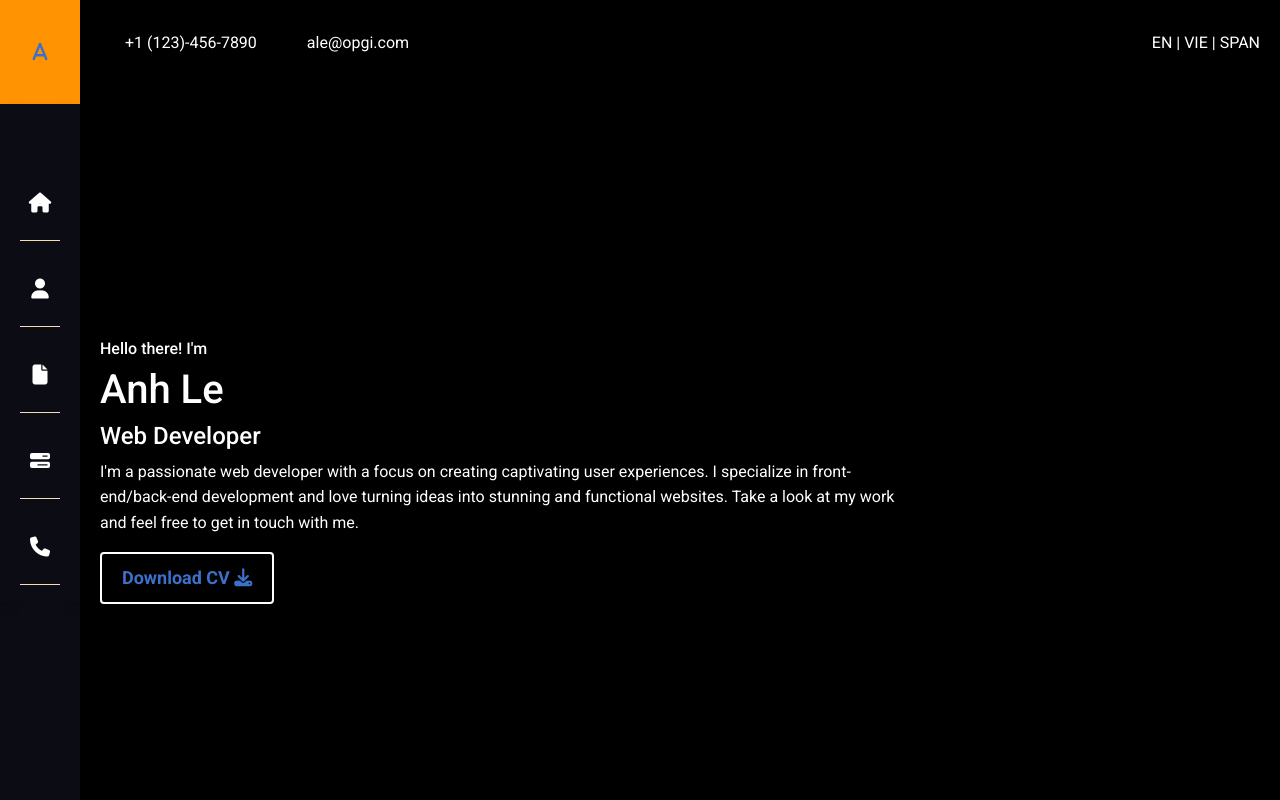
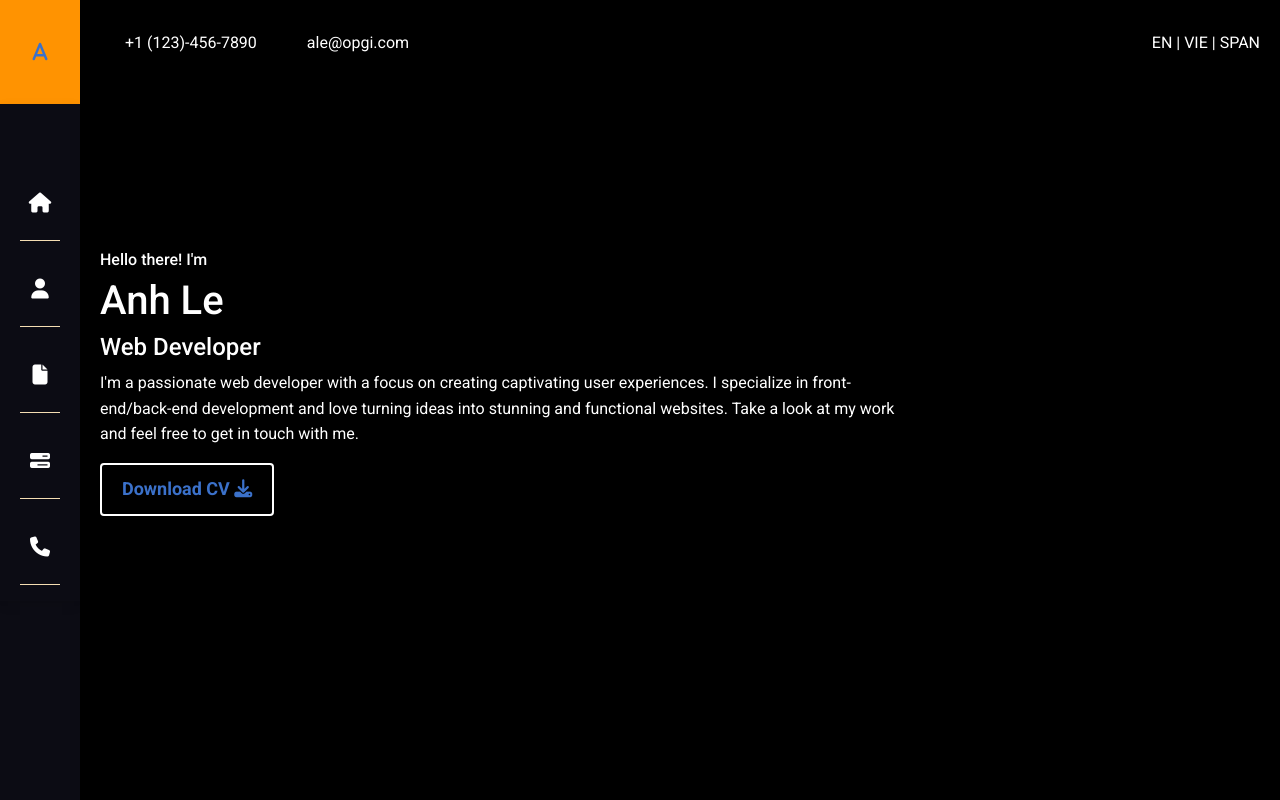
Before and after one commit to rapityyy/reactPortfolio, a React (Create React App) app in the folder reactportfolio/: page / in a window 1280 px wide. Shown: the top 800 px of the page. Built offline with nearby package versions, Linux system fonts and the light colour scheme.

Commit message:
current updated with Firestore update

```diff
--- a/reactportfolio/src/pages/Home.js
+++ b/reactportfolio/src/pages/Home.js
@@ -25,7 +25,7 @@ function Home() {
       </div>
 
       <div className='main-content home-main-content'>
-        <div className='main-content-inner'>
+        <div className='main-content-inner home-container-inner'>
 
           <h6>Hello there! I'm </h6>
           <h1 className='font-alt'>Anh Le</h1>
--- a/reactportfolio/src/styles.css
+++ b/reactportfolio/src/styles.css
@@ -84,6 +84,9 @@ body {
   background-color: #000000;
   color: white;
 }
+.home-container-inner{
+  margin-top: 22%;
+}
 
 .about-section{
   /* background-color: wheat; */
@@ -152,11 +155,13 @@ body {
   justify-content: center;
   align-items: center;
 
-  min-height: 100vh;      /* Might not need this?? */
+  /* min-height: 100vh;       */
 }
 
 .main-content-inner {
   text-align: left;
+  min-width: 100%;
+  min-height: 100vh;
 }
 
 .about-container{
```
